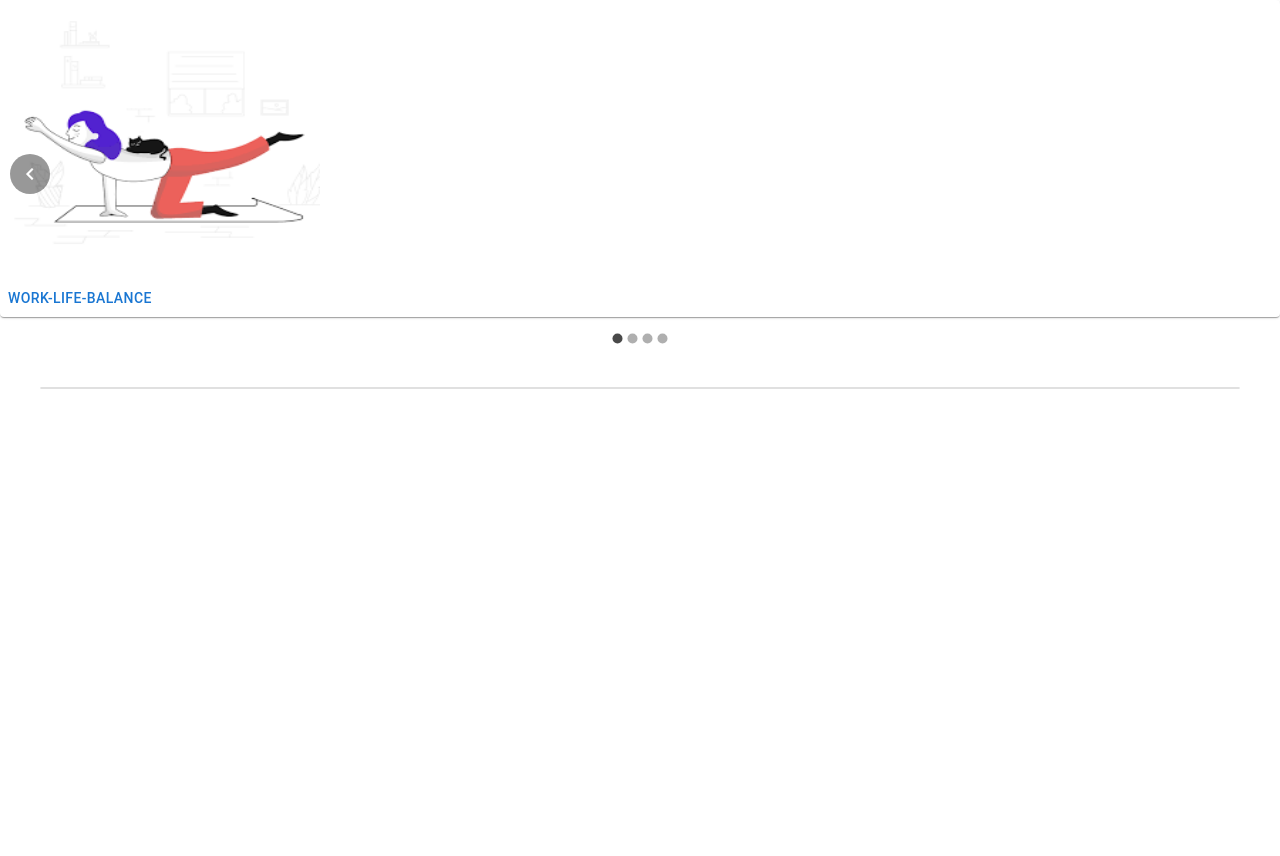
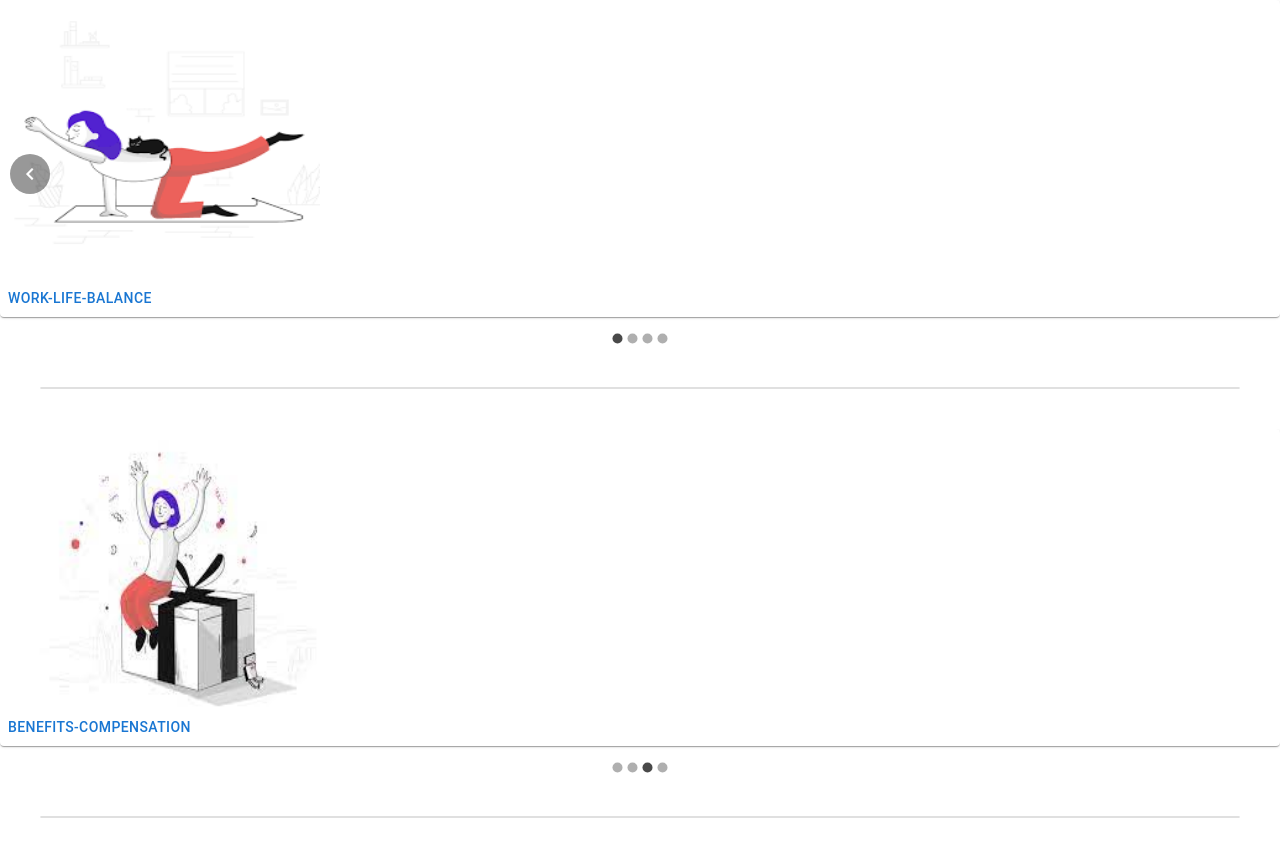
Before and after one commit to Job-Advisor-project/FrontEnd, a React (Create React App) app in the folder react/: page / in a window 1280 px wide. Before the commit the page ends 800 px from the top, so only its background shows below. Built offline with nearby package versions, Linux system fonts and the light colour scheme.

Commit message:
routers added to app and index

```diff
--- a/react/package.json
+++ b/react/package.json
@@ -5,12 +5,14 @@
   "dependencies": {
     "@emotion/react": "^11.10.5",
     "@emotion/styled": "^11.10.5",
-    "@mui/material": "^5.10.13",
+    "@mui/material": "^5.10.14",
     "@testing-library/jest-dom": "^5.16.5",
     "@testing-library/react": "^13.4.0",
     "@testing-library/user-event": "^13.5.0",
     "react": "^18.2.0",
     "react-dom": "^18.2.0",
+    "react-router": "^6.4.3",
+    "react-router-dom": "^6.4.3",
     "react-scripts": "5.0.1",
     "web-vitals": "^2.1.4"
   },
--- a/react/src/App.js
+++ b/react/src/App.js
@@ -1,4 +1,5 @@
 import * as React from "react";
+import { Routes, Route } from "react-router-dom";
 import Homepage from "./pages/Home";
 
 // import SearchResult from "./pages/SearchResult";
@@ -7,6 +8,9 @@
   return (
     <>
       <Homepage></Homepage>
+      <Routes>
+        <Route path="/" element={<Homepage />} />
+      </Routes>
       {/* <SearchResult></SearchResult> */}
     </>
   );
--- a/react/src/index.js
+++ b/react/src/index.js
@@ -2,6 +2,13 @@
 import ReactDOM from "react-dom/client";
 import "./index.css";
 import App from "./App";
+import { BrowserRouter } from "react-router-dom";
 
 const root = ReactDOM.createRoot(document.getElementById("root"));
-root.render(<App />);
+root.render(
+  <React.StrictMode>
+    <BrowserRouter>
+      <App />
+    </BrowserRouter>
+  </React.StrictMode>
+);
```
Also changed, not shown: 1 other file (tests, documents, lock files or other folders).
